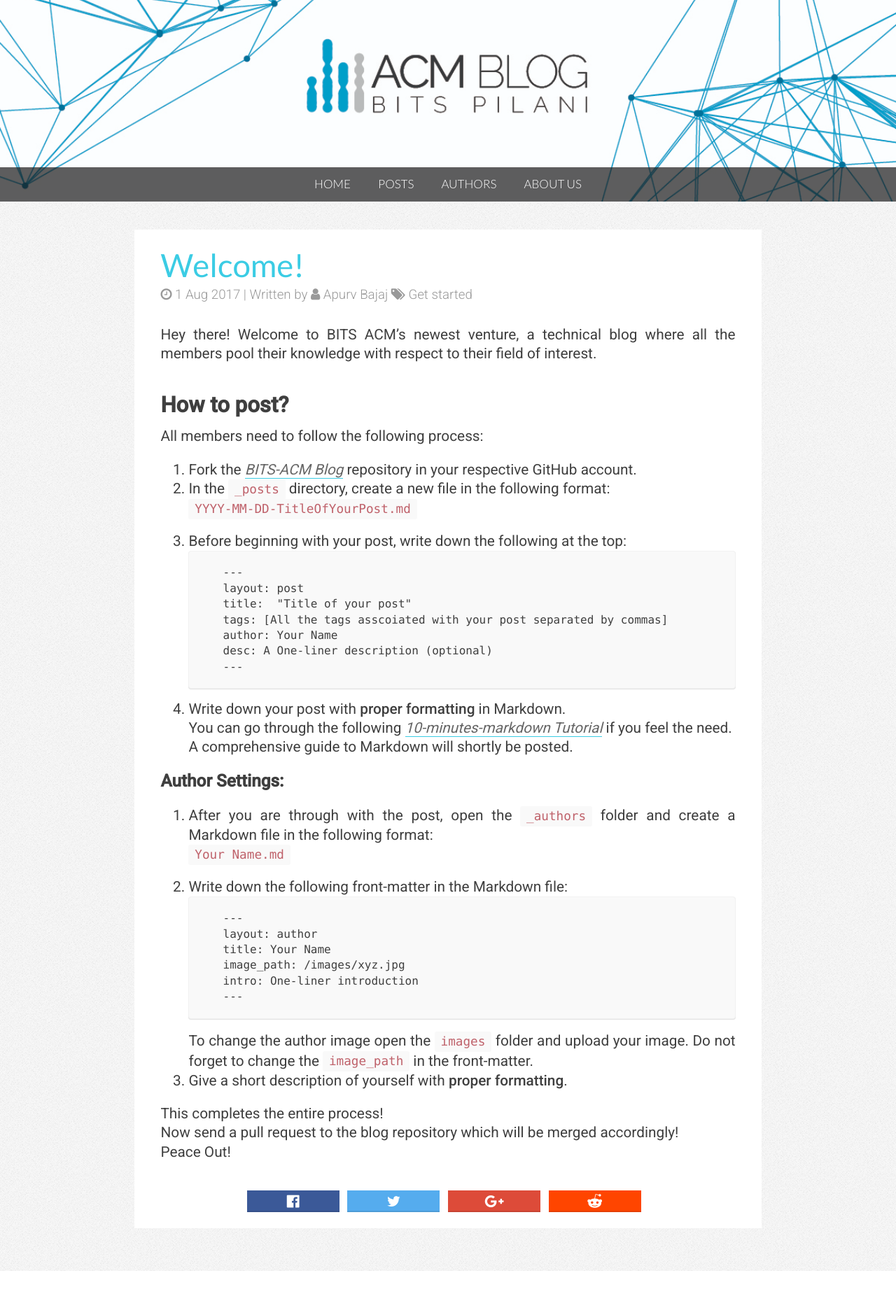
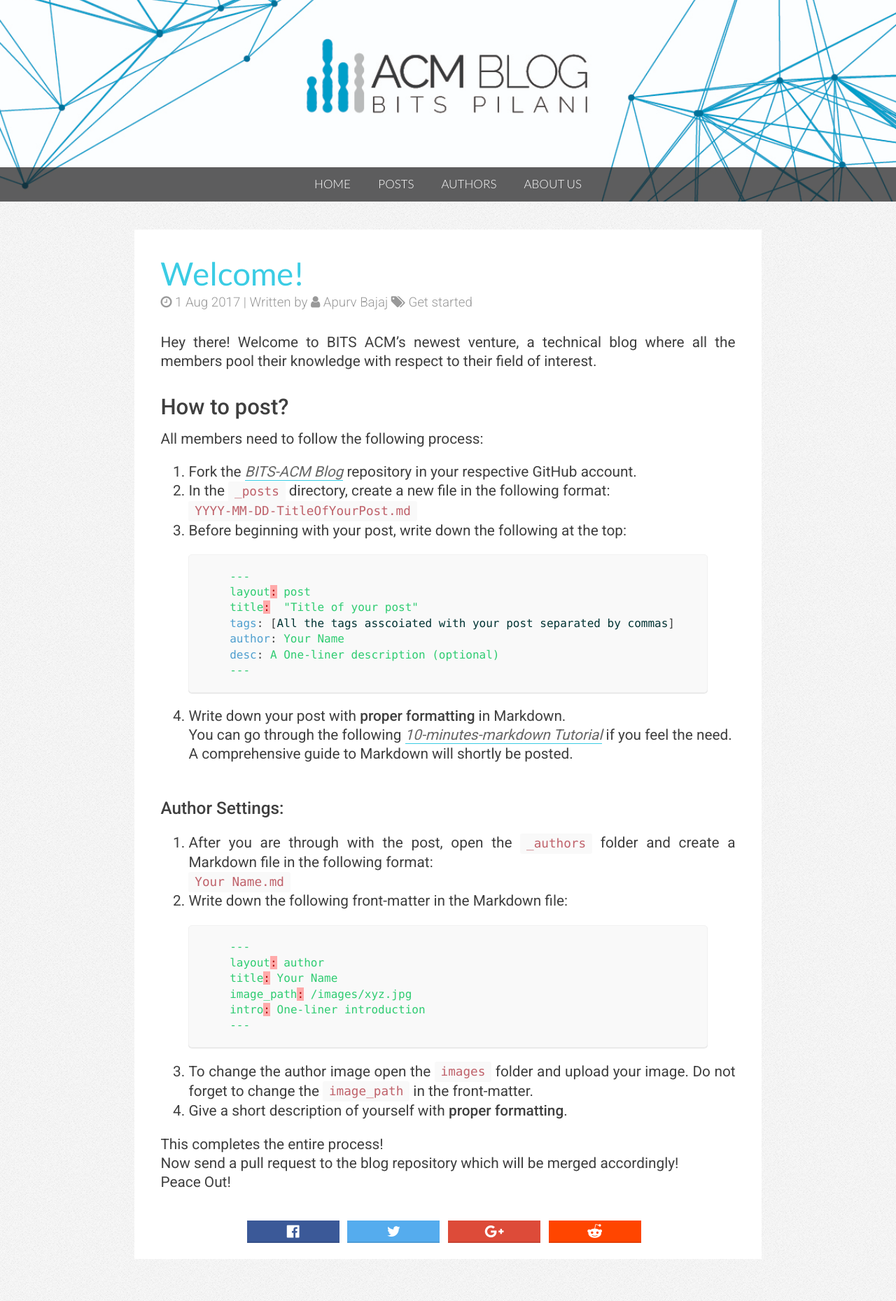
Before and after one commit to bitsacm/bitsacm.github.io, a Jekyll site: the page built from _posts/2017-08-01-welcome.md, in a window 1280 px wide. Shown: the whole page at 70% size. Built offline with Jekyll 4.4.1, drawn with Linux system fonts in a browser that asks for light colours; nearby versions of some CDN libraries; before the commit the page ends 1816 px from its top, so only the background shows below that.

Commit message:
css for the post page changed

````diff
--- /dev/null
+++ b/_includes/footer.html
@@ -0,0 +1,3 @@
+<div class="footer">
+  <p>Designed and developed by <a href="{{site.baseurl}}/Manan%20Agarwal/">Manan Agarwal</a></p>
+</div>
--- a/_includes/head.html
+++ b/_includes/head.html
@@ -29,7 +29,7 @@
 
   <!-- jquery for loader -->
   <script src="//ajax.googleapis.com/ajax/libs/jquery/1.9.1/jquery.min.js"></script>
-    <script type="text/javascript">
+  <script type="text/javascript">
     $(window).load(function() {
        $(".loader-wrapper").fadeOut("fast");
      })
--- a/_posts/2017-08-01-welcome.md
+++ b/_posts/2017-08-01-welcome.md
@@ -8,7 +8,6 @@ desc: Get started
 Hey there!
 Welcome to BITS ACM's newest venture, a technical blog where all the members pool their knowledge with respect to their field of interest.
 
-<br>
 ## How to post?
 
 All members need to follow the following process:
@@ -17,17 +16,17 @@ All members need to follow the following process:
         `YYYY-MM-DD-TitleOfYourPost.md`
 3. Before beginning with your post, write down the following at the top:
 
-     ```
-      ---
-      layout: post
-      title:  "Title of your post"
-      tags: [All the tags asscoiated with your post separated by commas]
-      author: Your Name
-      desc: A One-liner description (optional)
-      ---
-      ```
 
+    {% highlight yaml%}
+    ---
+    layout: post
+    title:  "Title of your post"
+    tags: [All the tags asscoiated with your post separated by commas]
+    author: Your Name
+    desc: A One-liner description (optional)
+    ---{% endhighlight %}
 
+{:start="4"}
 4. Write down your post with **proper formatting** in Markdown.
    You can go through the following [_10-minutes-markdown Tutorial_][tut] if you feel the need.
    A comprehensive guide to Markdown will shortly be posted.
@@ -37,18 +36,17 @@ All members need to follow the following process:
          `Your Name.md`
 2. Write down the following front-matter in the Markdown file:
 
-     ```
-      ---
-      layout: author
-      title: Your Name
-      image_path: /images/xyz.jpg
-      intro: One-liner introduction
-      ---
-      ```
+    {% highlight yaml%}
+    ---
+    layout: author
+    title: Your Name
+    image_path: /images/xyz.jpg
+    intro: One-liner introduction
+    ---{% endhighlight %}
 
-
-   To change the author image open the `images` folder and upload your image. Do not forget to change the `image_path` in the front-matter.
-3. Give a short description of yourself with **proper formatting**.
+{:start="3"}
+3. To change the author image open the `images` folder and upload your image. Do not forget to change the `image_path` in the front-matter.
+4. Give a short description of yourself with **proper formatting**.
 
 This completes the entire process!
 Now send a pull request to the blog repository which will be merged accordingly!
--- a/about.html
+++ b/about.html
@@ -12,3 +12,4 @@ permalink: /about/
   </div>
 </div>
 <br>
+{% include footer.html %}
--- a/public/gen.css
+++ b/public/gen.css
@@ -1,4 +1,4 @@
-html,body,section{
+html,body,section,figure{
   margin: 0;
   padding: 0;
   border: 0;
@@ -209,6 +209,7 @@ i{
   color:#3bcce4;
   margin-right:0.7em;
   margin-bottom: 0.5em;
+  margin-top: 0.25em !important;
   font-family: 'Lato', sans-serif;
   font-weight:400;
 }
@@ -236,7 +237,7 @@ i{
 .about-us div{
   text-align: center;
   margin: auto;
-  margin-bottom: 1.5em;
+  margin-bottom: 0.5em;
 }
 
 
@@ -429,6 +430,11 @@ i{
   padding: 1.8em 1.8em 2.6em 1.8em;
 }
 
+.post-page h1, .post-page h2, .post-page h3, .post-page h4{
+  margin-top: 1.2em;
+  font-weight: 500;
+}
+
 .post-page p{
   margin-top: 0.9em;
 }
@@ -555,6 +561,26 @@ i{
 
 /* ----------*/
 
+/* Footer */
+.footer{
+  background: #fff;
+  display: block;
+  text-align: center;
+  padding: 1rem;
+  font-size: 1.2rem;
+  margin-top: -15px;
+}
+
+.footer p{
+  color: #555;
+}
+.footer a{
+  text-decoration: none;
+  color: #222;
+  font-size: 1.3rem;
+}
+/*--------*/
+
 /* Code */
 code,
 pre {
@@ -571,6 +597,7 @@ pre {
   display: block;
   margin-top: 0;
   margin-bottom: 1rem;
+  margin-right: 40px;
   padding: 1.2rem;
   font-size: 1rem;
   line-height: 1.4;
@@ -597,6 +624,9 @@ pre code {
   margin-bottom: 0;
 }
 
+.post-page figure{
+  margin-left: 40px !important;
+}
 /* Quotes */
 blockquote {
   padding: .5rem 1rem;
@@ -652,7 +682,7 @@ tbody tr:nth-child(odd) th {
 .kr { color: #006699; } /* Keyword.Reserved */
 .kt { color: #007788; } /* Keyword.Type */
 .m { color: #FF6600 } /* Literal.Number */
-.s { color: #d44950 } /* Literal.String */
+.s { color: #2ECC71 } /* Literal.String */
 .na { color: #4f9fcf } /* Name.Attribute */
 .nb { color: #336666 } /* Name.Builtin */
 .nc { color: #00AA88; } /* Name.Class */
@@ -674,7 +704,7 @@ tbody tr:nth-child(odd) th {
 .sb { color: #CC3300 } /* Literal.String.Backtick */
 .sc { color: #CC3300 } /* Literal.String.Char */
 .sd { color: #CC3300; font-style: italic } /* Literal.String.Doc */
-.s2 { color: #CC3300 } /* Literal.String.Double */
+.s2 { color: #2ECC71 } /* Literal.String.Double */
 .se { color: #CC3300; } /* Literal.String.Escape */
 .sh { color: #CC3300 } /* Literal.String.Heredoc */
 .si { color: #AA0000 } /* Literal.String.Interpol */
````
Also changed, not shown: images/apb.png.
